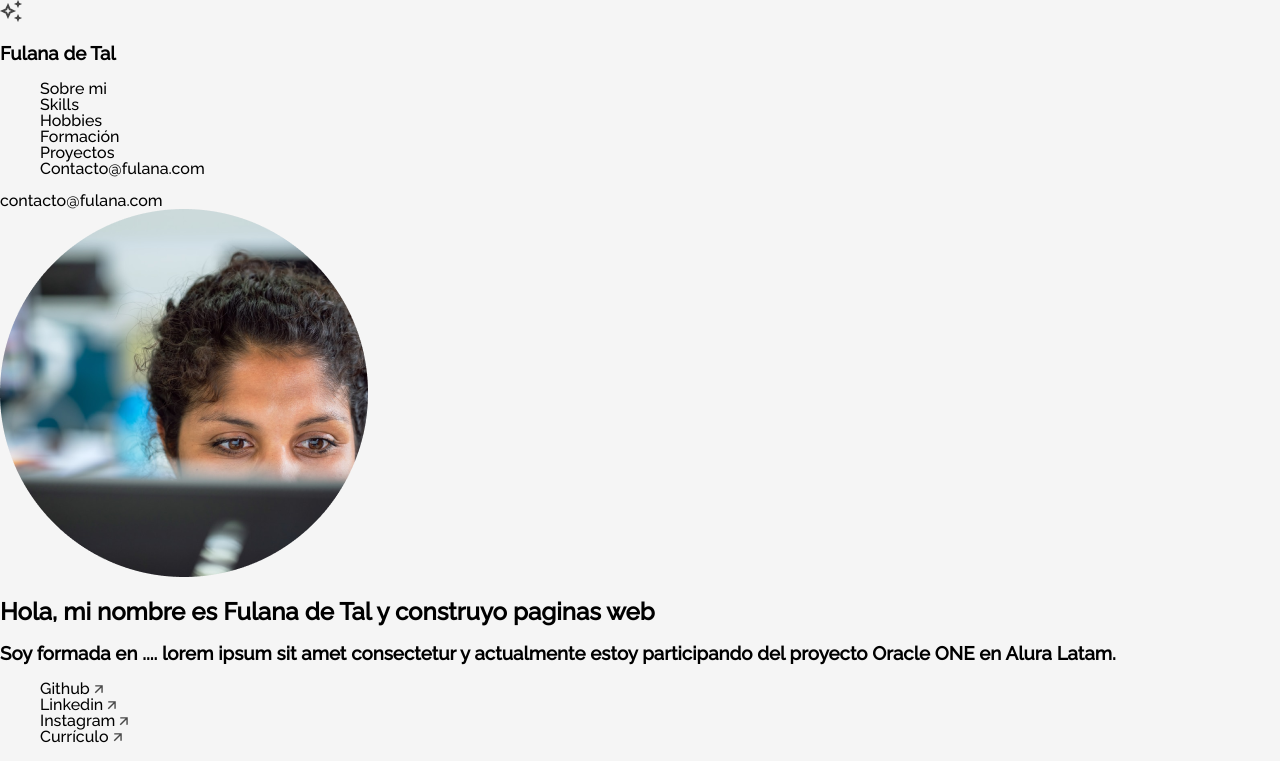
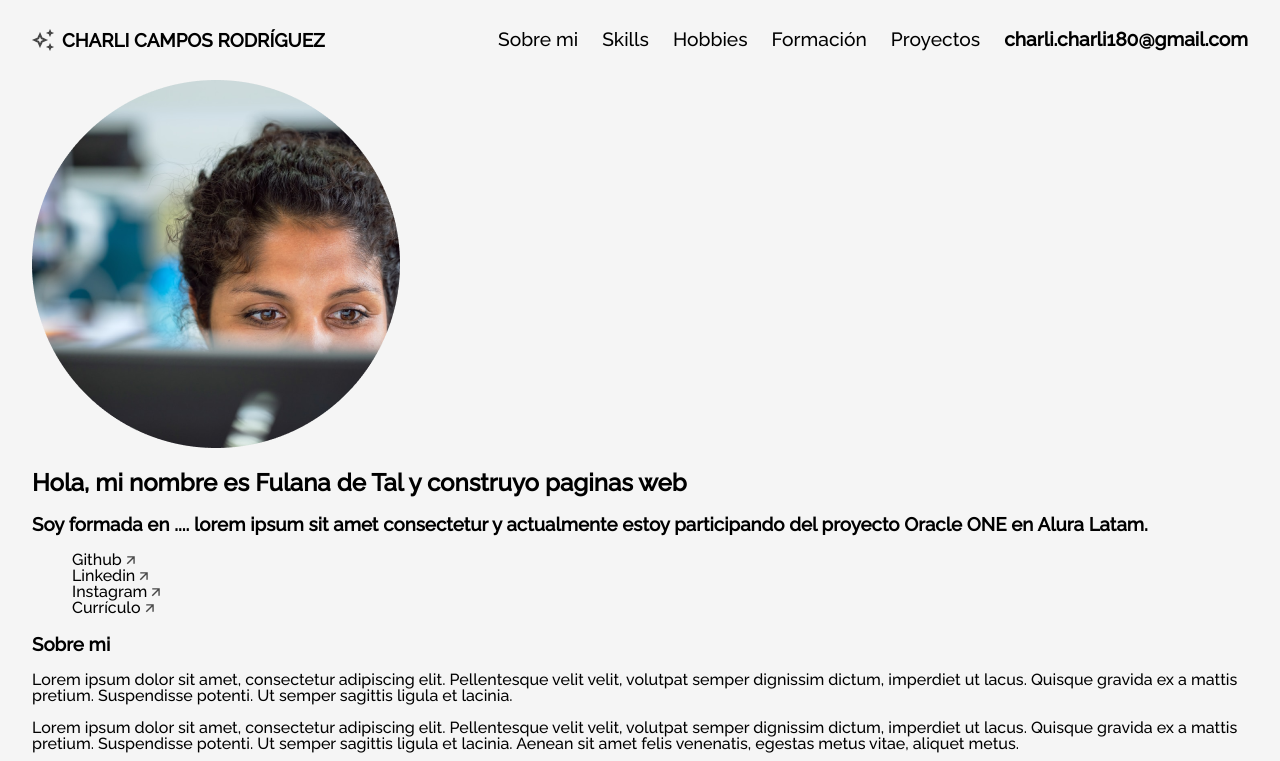
Before and after one commit to charlimexa/desafio_oneoracle3, a plain HTML site: page index.html in a window 1280 px wide. Shown: the top 761 px of the page. Drawn offline with Linux system fonts and the light colour scheme.

Commit message:
finalisado de seccion menu

```diff
--- a/index.html
+++ b/index.html
@@ -14,11 +14,11 @@
 </head>
 <body>
     <!-- Sección del Menú  -->
-    <div class="tudo">
+  <div class="tudo">
     <section class="menu">
         <header class="menu__header">
             <img src="assets\vector.png">
-            <h3 class="menu__title">Fulana de Tal</h3>
+            <h3 class="menu__title">CHARLI CAMPOS RODRÍGUEZ</h3>
         </header>
         <nav>
             <ul class="menu__list">
@@ -27,9 +27,9 @@
                 <li class="menu__list__item"><a href="#hobbies">Hobbies</a></li>
                 <li class="menu__list__item"><a href="#formacion">Formación</a></li>
                 <li class="menu__list__item"><a href="#xp">Proyectos</a></li>
-                <li class="menu__list__item"><a href="#contacto">Contacto@fulana.com</a></li>
+                <li class="menu__list__item__contato"><a href="#contacto">charli.charli180@gmail.com</a></li>
             </ul>
-            <li class="menu__list__item__contato"><a href="#contacto">contacto@fulana.com</a></li>
+
         </nav>
     </section>
 
@@ -275,8 +275,10 @@
                 <p>2022</p>
             </div>
         </section>
-    </div>
+  </div>
+
  <!-- Script del documento JavaScript -->
 <script src="validacion.js"></script>
+
 </body>
 </html>
--- a/style.css
+++ b/style.css
@@ -19,9 +19,11 @@ body {
     padding: 0;
     line-height: 1;
 }
+
 ol, ul,li {
     list-style: none;
 }
+
 a{
     text-decoration: none;
     color: var(--cor-de-link);
@@ -39,10 +41,39 @@ con una interfaz de usuario compleja, y permite la reutilización del código ex
 Enlace de la documentación oficial!
 https://en.bem.info/methodology/quick-start/*/
 
+/* contenedor */
+.tudo{
+    padding: 0 2rem;
+}
+
 /*Sección Menu*/
 
 section.menu{
+    display: flex;
+    height: 5rem;
+    justify-content: space-between;
+}
 
+.menu__header{
+    display: flex;
+    align-items: center;
+    column-gap: 0.5rem;
+}
+
+.menu__list{
+    display: flex;
+    align-items: stretch;
+    column-gap: 1.5rem;
+    padding: 0.9rem 0 0 0;
+}
+
+.menu__list__item{
+    font-size: 1.2rem;
+}
+
+.menu__list__item__contato{
+    font-size: 1.2rem;
+    font-weight: bold;
 }
 
 /*Sección Title*/
```
